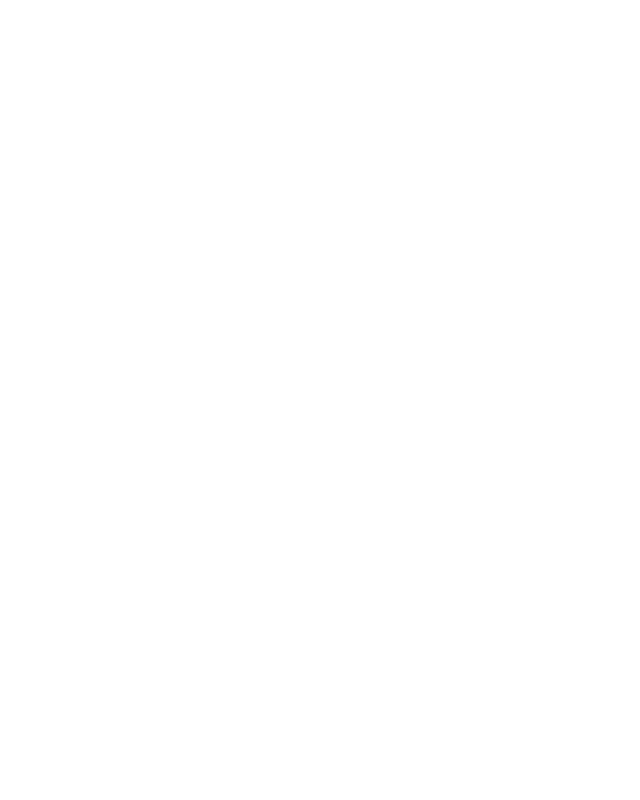
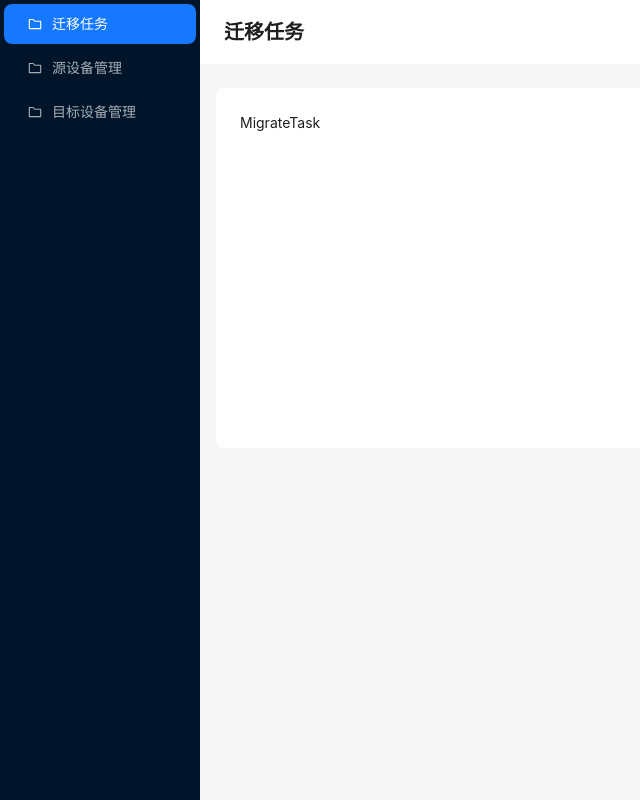
Before and after one commit to yx535233092/rclone-client, a React (Vite) app: page /migrate-task in a window 1280 px wide. Before the commit this address had no page. Shown: the whole page, without its empty margins (0-640 px from the left). Built offline with nearby package versions, Linux system fonts and the light colour scheme.

Commit message:
feat: new route config

```diff
--- a/src/App.tsx
+++ /dev/null
@@ -1,10 +0,0 @@
-function App() {
-  return (
-    <div>
-      <h1>首页</h1>
-      <p>欢迎使用 Rclone 客户端！</p>
-    </div>
-  );
-}
-
-export default App;
--- a/src/layout/LayoutPage.tsx
+++ b/src/layout/LayoutPage.tsx
@@ -7,7 +7,7 @@ const { Header, Content, Sider } = Layout;
 
 const menuItems = [
   {
-    key: '/',
+    key: '/migrate-task',
     label: '迁移任务',
     icon: <FolderOutlined />
   },
@@ -35,7 +35,7 @@ const LayoutPage: React.FC = () => {
   const pageTitle = useMemo(() => {
     const currentPath = location.pathname === '/' ? '/' : location.pathname;
     const currentItem = menuItems.find((item) => item.key === currentPath);
-    return currentItem?.label || '迁移任务';
+    return currentItem?.label || '首页';
   }, [location.pathname]);
 
   return (
@@ -44,7 +44,9 @@ const LayoutPage: React.FC = () => {
         <Menu
           theme="dark"
           mode="inline"
-          defaultSelectedKeys={[location.pathname]}
+          defaultSelectedKeys={[
+            location.pathname === '/' ? '/migrate-task' : location.pathname
+          ]}
           items={menuItems}
           onClick={(item) => {
             navigate(item.key);
--- a/src/main.tsx
+++ b/src/main.tsx
@@ -1,11 +1,11 @@
 import { StrictMode } from 'react';
 import { createRoot } from 'react-dom/client';
-import { BrowserRouter, Route, Routes } from 'react-router';
+import { BrowserRouter, Navigate, Route, Routes } from 'react-router';
 
-import App from './App.tsx';
 import LayoutPage from '@/layout/LayoutPage.tsx';
 import SourceManage from '@/pages/SourceManage.tsx';
 import TargetManage from '@/pages/TargetManage.tsx';
+import MigrateTask from './pages/MigrateTask.tsx';
 
 import './index.css';
 
@@ -14,7 +14,8 @@ createRoot(document.getElementById('root')!).render(
     <BrowserRouter>
       <Routes>
         <Route element={<LayoutPage />}>
-          <Route index element={<App />} />
+          <Route index element={<Navigate to="/migrate-task" replace />} />
+          <Route path="migrate-task" element={<MigrateTask />} />
           <Route path="source-manage" element={<SourceManage />} />
           <Route path="target-manage" element={<TargetManage />} />
         </Route>
--- /dev/null
+++ b/src/pages/MigrateTask.tsx
@@ -0,0 +1,5 @@
+function MigrateTask() {
+  return <div>MigrateTask</div>;
+}
+
+export default MigrateTask;
```
